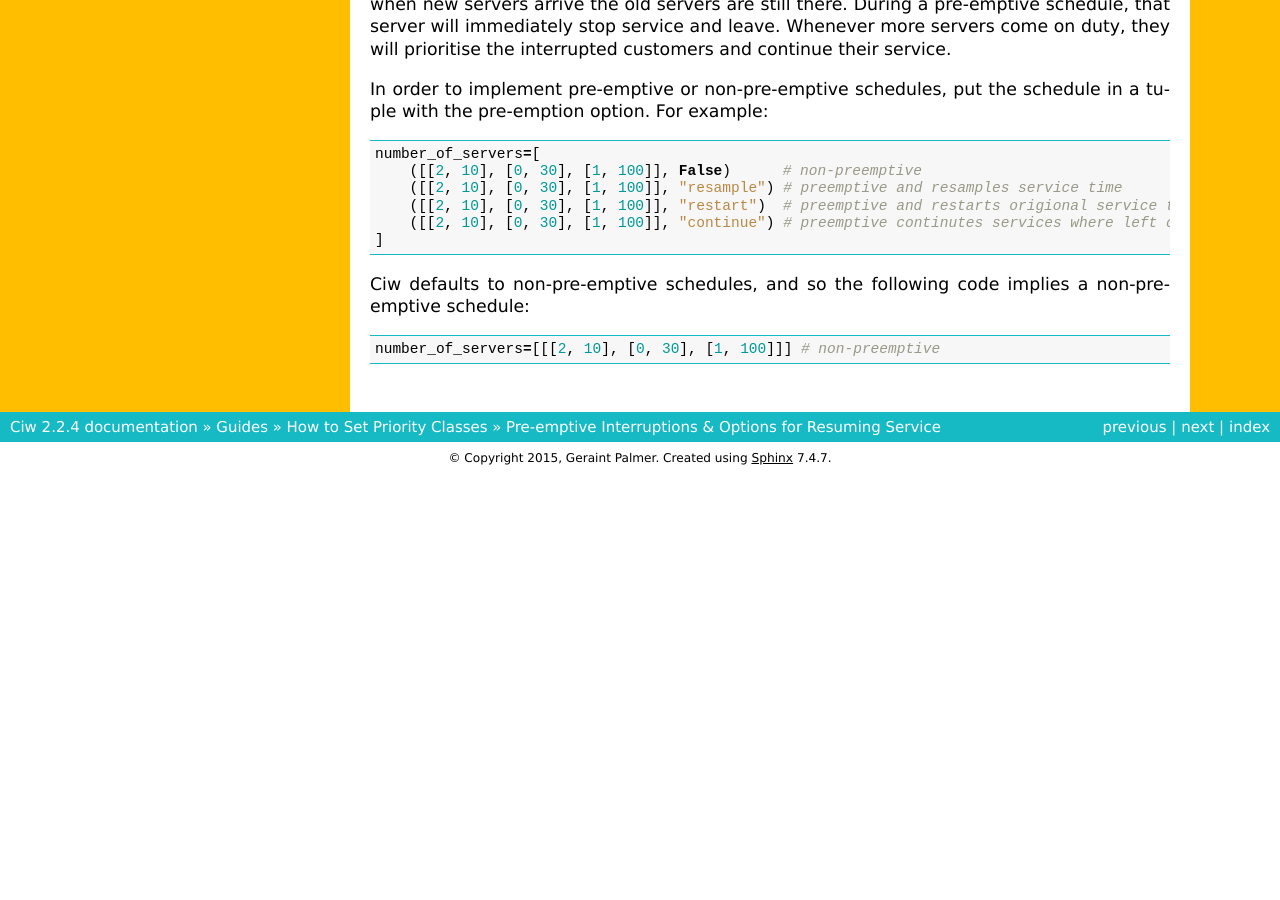
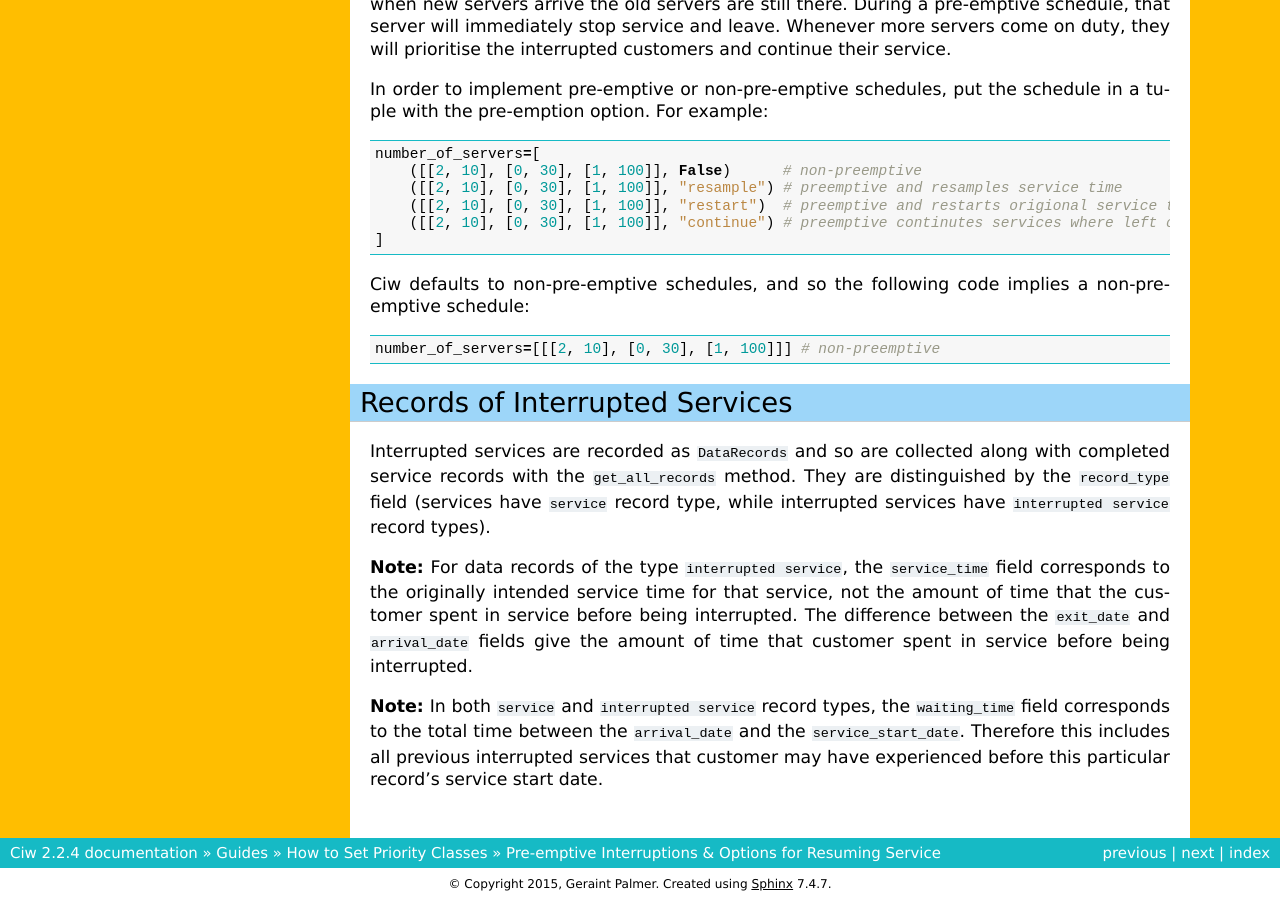
Before and after one commit to CiwPython/Ciw, a Sphinx documentation site: the page built from docs/Guides/preemption.rst, in a window 1280 px wide and 900 px high, scrolled down 1261 px. Built offline with Sphinx 7.4.7, drawn with Linux system fonts in a browser that asks for light colours; pages that are not in the unit, such as notebooks, are missing from menus; before the commit the page ends 1735 px from its top, so only the background shows below that; some of the changed text lies outside the part shown.

Commit message:
add docs for interrupted service data records

```diff
--- a/docs/Guides/preemption.rst
+++ b/docs/Guides/preemption.rst
@@ -55,3 +55,13 @@ In order to implement pre-emptive or non-pre-emptive schedules, put the schedule
 Ciw defaults to non-pre-emptive schedules, and so the following code implies a non-pre-emptive schedule::
 
     number_of_servers=[[[2, 10], [0, 30], [1, 100]]] # non-preemptive
+
+
+Records of Interrupted Services
+-------------------------------
+
+Interrupted services are recorded as :code:`DataRecords` and so are collected along with completed service records with the :code:`get_all_records` method. They are distinguished by the :code:`record_type` field (services have :code:`service` record type, while interrupted services have :code:`interrupted service` record types).
+
+**Note:** For data records of the type :code:`interrupted service`, the :code:`service_time` field corresponds to the originally intended service time for that service, not the amount of time that the customer spent in service before being interrupted. The difference between the :code:`exit_date` and :code:`arrival_date` fields give the amount of time that customer spent in service before being interrupted.
+
+**Note:** In both :code:`service` and :code:`interrupted service` record types, the :code:`waiting_time` field corresponds to the total time between the :code:`arrival_date` and the :code:`service_start_date`. Therefore this includes all previous interrupted services that customer may have experienced before this particular record's service start date.
```
